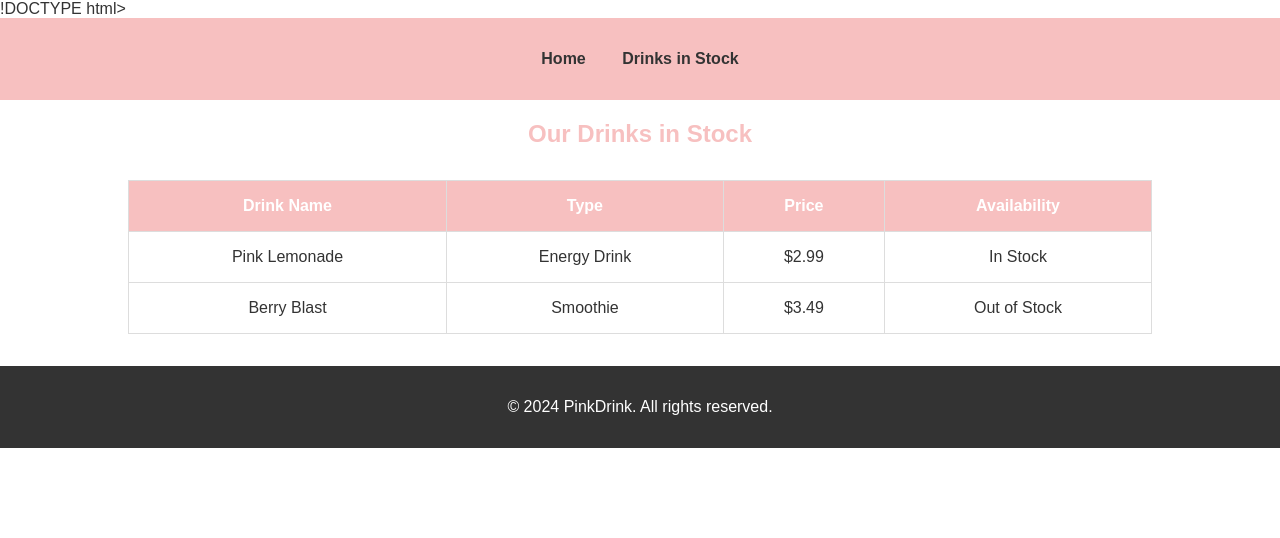
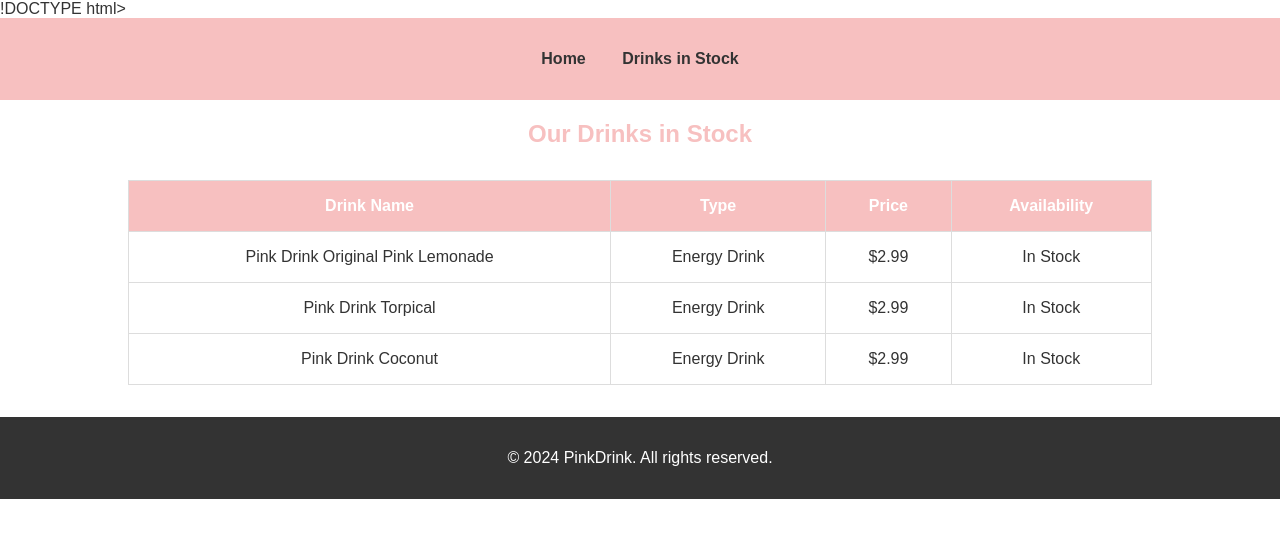
Before and after one commit to M-angle/mangetest.github.io, a plain HTML site: page drinks.html in a window 1280 px wide. Drawn offline with Linux system fonts and the light colour scheme.

Commit message:
Update drinks.html

```diff
--- a/drinks.html
+++ b/drinks.html
@@ -85,16 +85,22 @@
             </thead>
             <tbody>
                 <tr>
-                    <td>Pink Lemonade</td>
+                    <td>Pink Drink Original Pink Lemonade</td>
                     <td>Energy Drink</td>
                     <td>$2.99</td>
                     <td>In Stock</td>
                 </tr>
                 <tr>
-                    <td>Berry Blast</td>
-                    <td>Smoothie</td>
-                    <td>$3.49</td>
-                    <td>Out of Stock</td>
+                    <td>Pink Drink Torpical</td>
+                    <td>Energy Drink</td>
+                    <td>$2.99</td>
+                    <td>In Stock</td>
+                </tr>
+                <tr>
+                    <td>Pink Drink Coconut</td>
+                    <td>Energy Drink</td>
+                    <td>$2.99</td>
+                    <td>In Stock</td>
                 </tr>
                 <!-- Add more drinks here -->
             </tbody>
```
